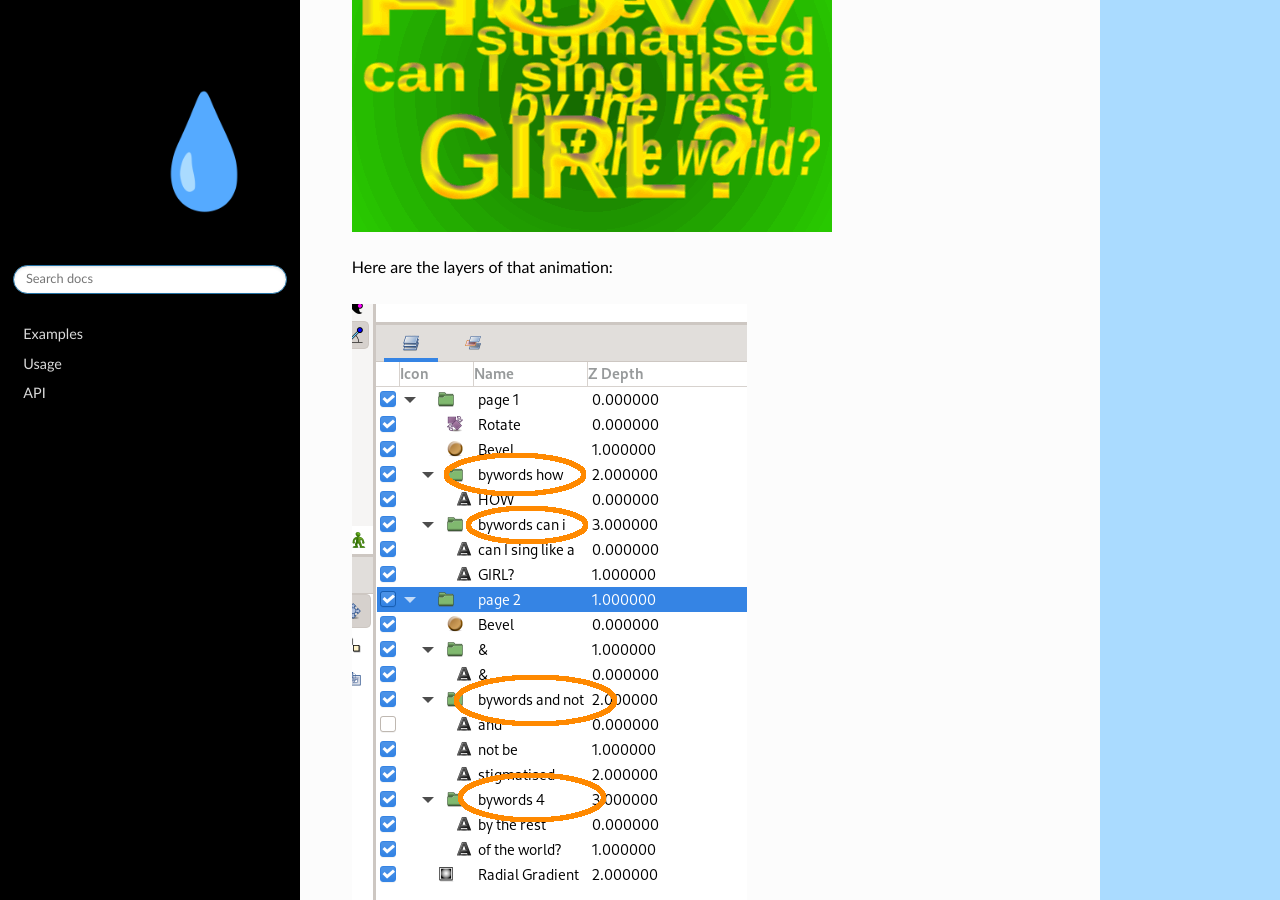
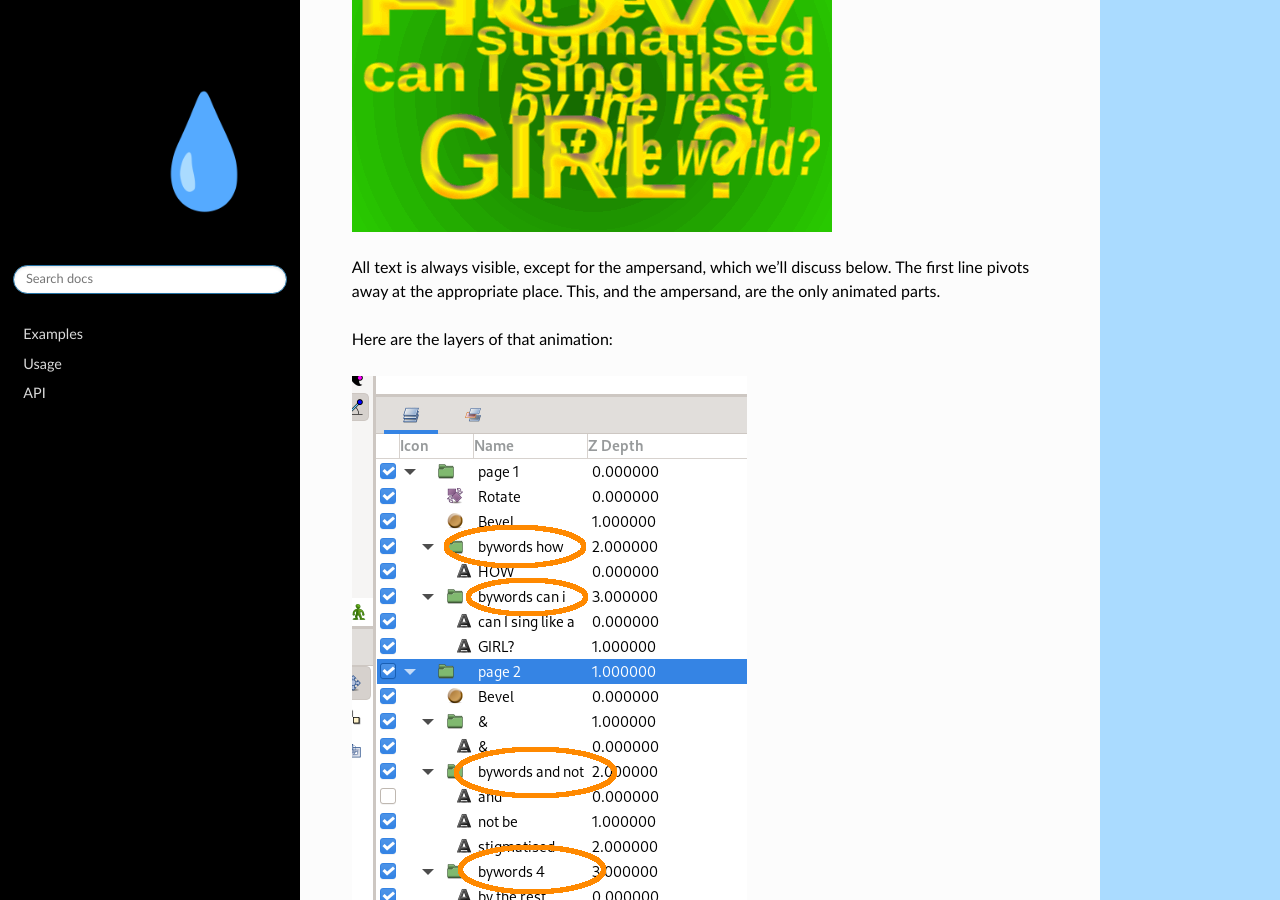
Before and after one commit to marnanel/sangfroid, a Sphinx documentation site: the page built from docs/bywords/README.md, in a window 1280 px wide and 900 px high, scrolled down 1246 px. Built offline with Sphinx 7.4.7 and the Read the Docs theme 2.0.0, drawn with Linux system fonts in a browser that asks for light colours; some of the changed lines change nothing that is shown; some of the changed text lies outside the part shown.

Commit message:
I thought I'd checked this in

```diff
--- a/docs/bywords/README.md
+++ b/docs/bywords/README.md
@@ -35,7 +35,9 @@ In practice, it's fine to keep the Bywords subtitle file separate from the one y
 
 Now, we'll combine it with [this animation](from-test/sing-like-a-girl.sif):
 
-![The basic animation. All text is always visible, except for the ampersand, which we'll discuss below. The first line pivots away at the appropriate place. This and the ampersand are the only animated parts.](sing-before.gif)
+![The basic animation.](sing-before.gif)
+
+All text is always visible, except for the ampersand, which we'll discuss below. The first line pivots away at the appropriate place. This, and the ampersand, are the only animated parts.
 
 Here are the layers of that animation:
 
@@ -95,6 +97,8 @@ It corresponds to the group `"bywords and not"`. This group *does* contain the w
 
 After we've run Bywords once, we can look up where the invisible "and" is set to appear:
 
-![Synfig Studio, with the "and" layer selected. The time cursor is on the waypoint which brings in the word "and"...](and-layer-1.png)
+![Synfig Studio, with the "and" layer selected. The time cursor is on the waypoint which brings in the word "and".](and-layer-1.png)
 
-![...and now we have the "&" layer selected. We add a new waypoint manually, at the same position.](and-layer-2.png)
+...and add a new waypoint manually, at the same position.
+
+![Now we have the "&" layer selected.](and-layer-2.png)
```
